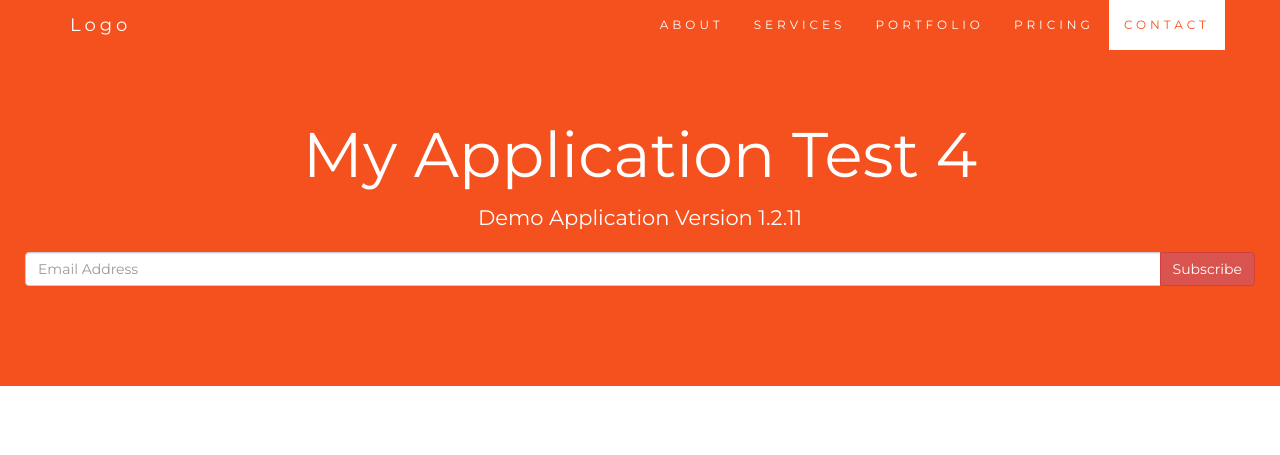
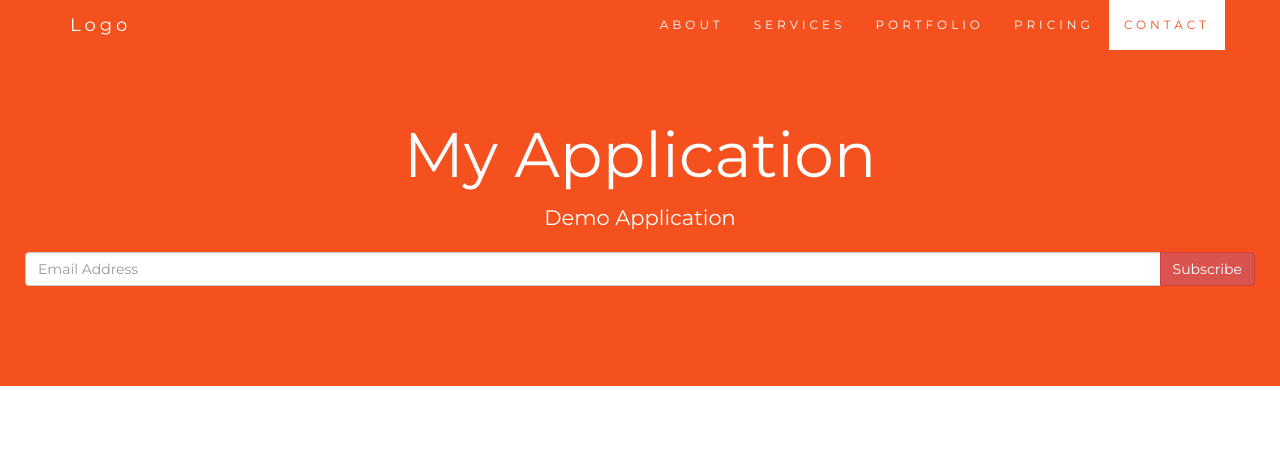
Before and after one commit to misgav777/Homework-nodejs, a website: page index.html in a window 1280 px wide. Shown: the top 455 px of the page. Drawn offline with nearby package versions, Linux system fonts and the light colour scheme; some packages are replaced by stand-ins of ours.

Commit message:
change the title (#8)

```diff
--- a/index.html
+++ b/index.html
@@ -215,8 +215,8 @@
 </nav>
 
 <div class="jumbotron text-center">
-  <h1>My Application Test 4</h1>
-  <p>Demo Application Version 1.2.11</p>
+  <h1>My Application</h1>
+  <p>Demo Application</p>
   <form>
     <div class="input-group">
       <input type="email" class="form-control" size="50" placeholder="Email Address" required>
```
